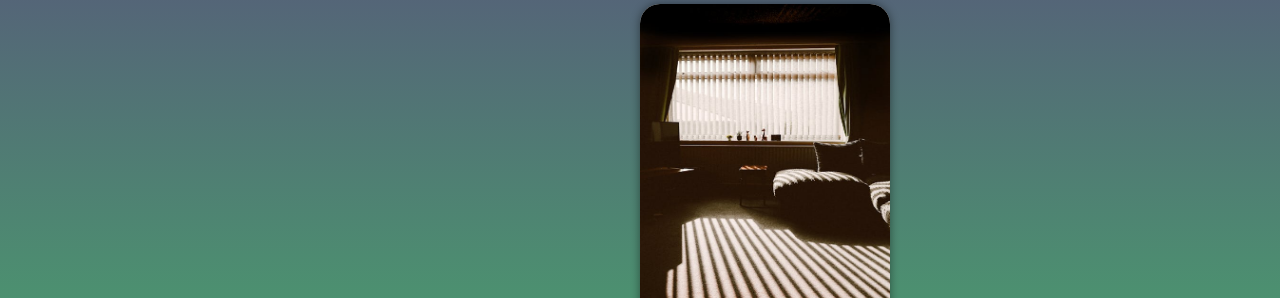
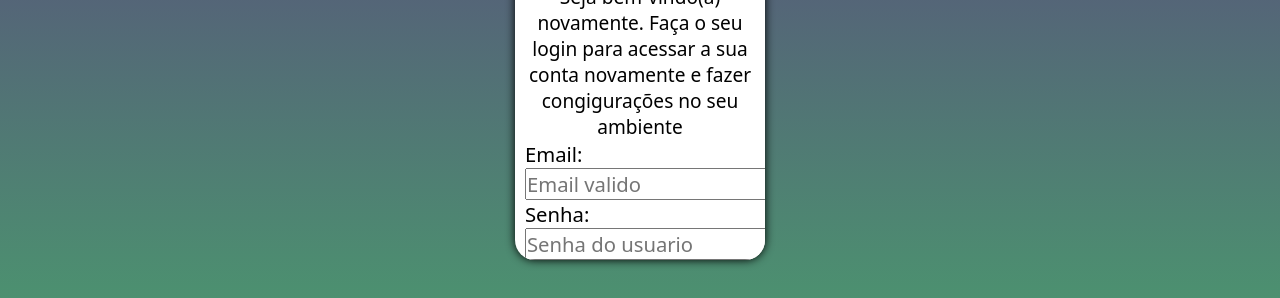
Before and after one commit to BrenoChristaziano/projeto-login, a plain HTML site: page index.html in a window 1280 px wide. Shown: the part 396-694 px from the top of the page. Drawn offline with Linux system fonts and the light colour scheme.

Commit message:
realocando

```diff
--- a/estilos/style.css
+++ b/estilos/style.css
@@ -20,26 +20,37 @@ main{
     position: relative;
     width: 100vw;
     height: 100vh;
+
 }
 #login{
     position: absolute;
     top: 50%;
     left: 50%;
+    display: block;
     overflow: hidden;
-
     background-color: white;
     width: 250px;
-        height: 515px;
+    height: 512px;
     border-radius: 20px;
-        box-shadow: 0px 0px 10px rgba(0, 0, 0, 0.450);
+    transform: translate(-50%, -50%);
+    transition: width .3s, heigth .3s;
+    box-shadow: 0px 0px 10px black;
 }
-#imagens{
-    text-align: left;
-
+section#login > div#imagem{
+    display: block;
+    background-image: url(../imagens/tela\ de\ login.jpeg);
+    background-size: cover;
+    background-position: left bottom;
+    background-color: #5f2c82;
+    height: 200px;
 }
-img{
-    height: 300px;
-    width: 250px;
-    text-align: left;
+section#login > div#formulario{
     display: block;
+    padding: 10px;
 }
+section#login > div#formulario > h1{
+    text-align: center;
+}
+section#login > div#formulario > p{
+    text-align: center;
+}
--- a/index.html
+++ b/index.html
@@ -8,10 +8,9 @@
     <link rel="stylesheet" href="estilos/medias.css">
 </head>
 <body>
-    <main id="login">
-        <section>
-            <div id="imagen">
-                <img src="imagens/tela de login.jpeg" alt="imagen do login">
+    <main >
+        <section id="login">
+            <div id="imagem">
             </div>
             <div id="formulario">
                 <h1>Login</h1>
```
Lines whose indentation alone changed are shown as unchanged.
